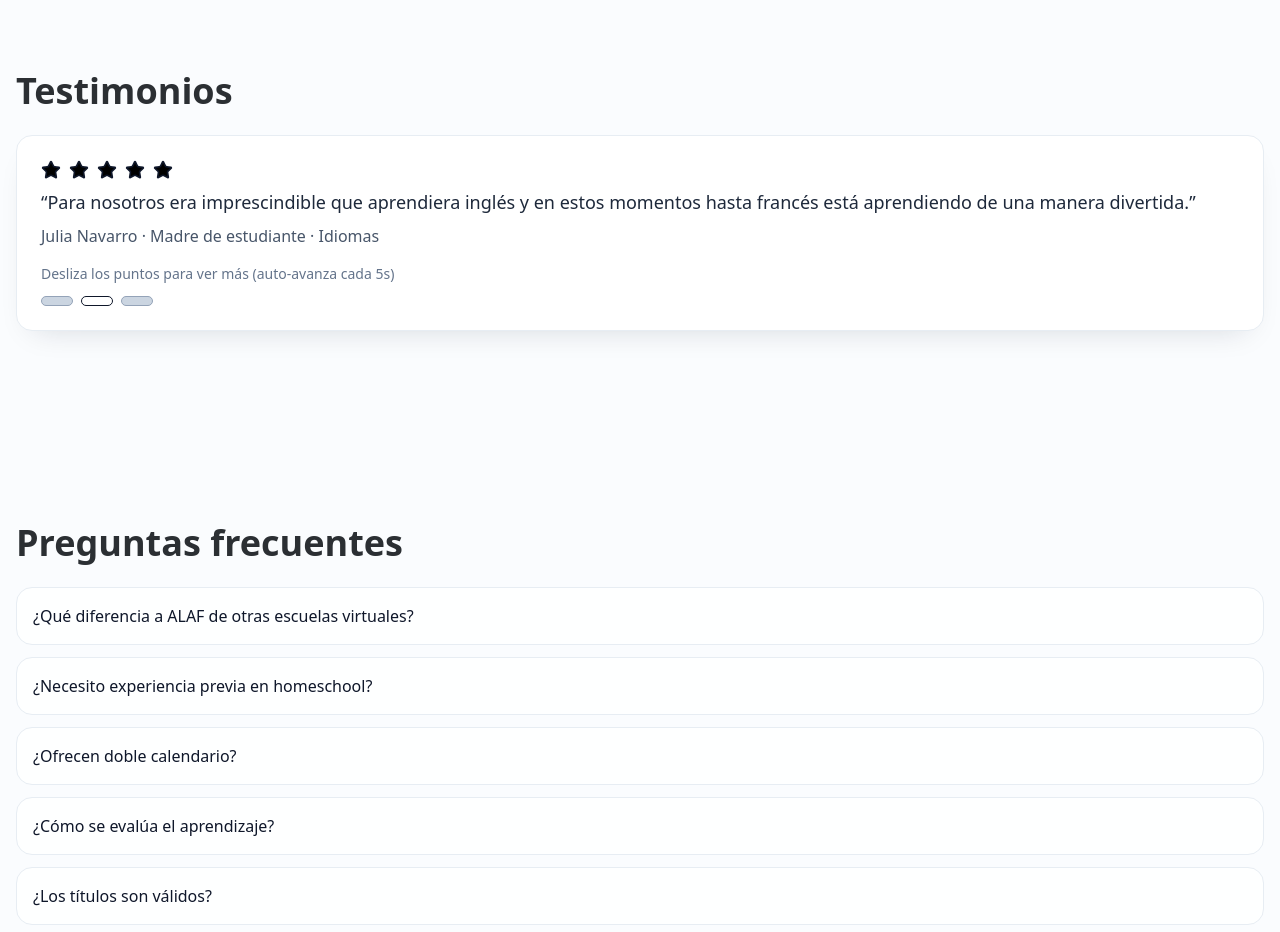
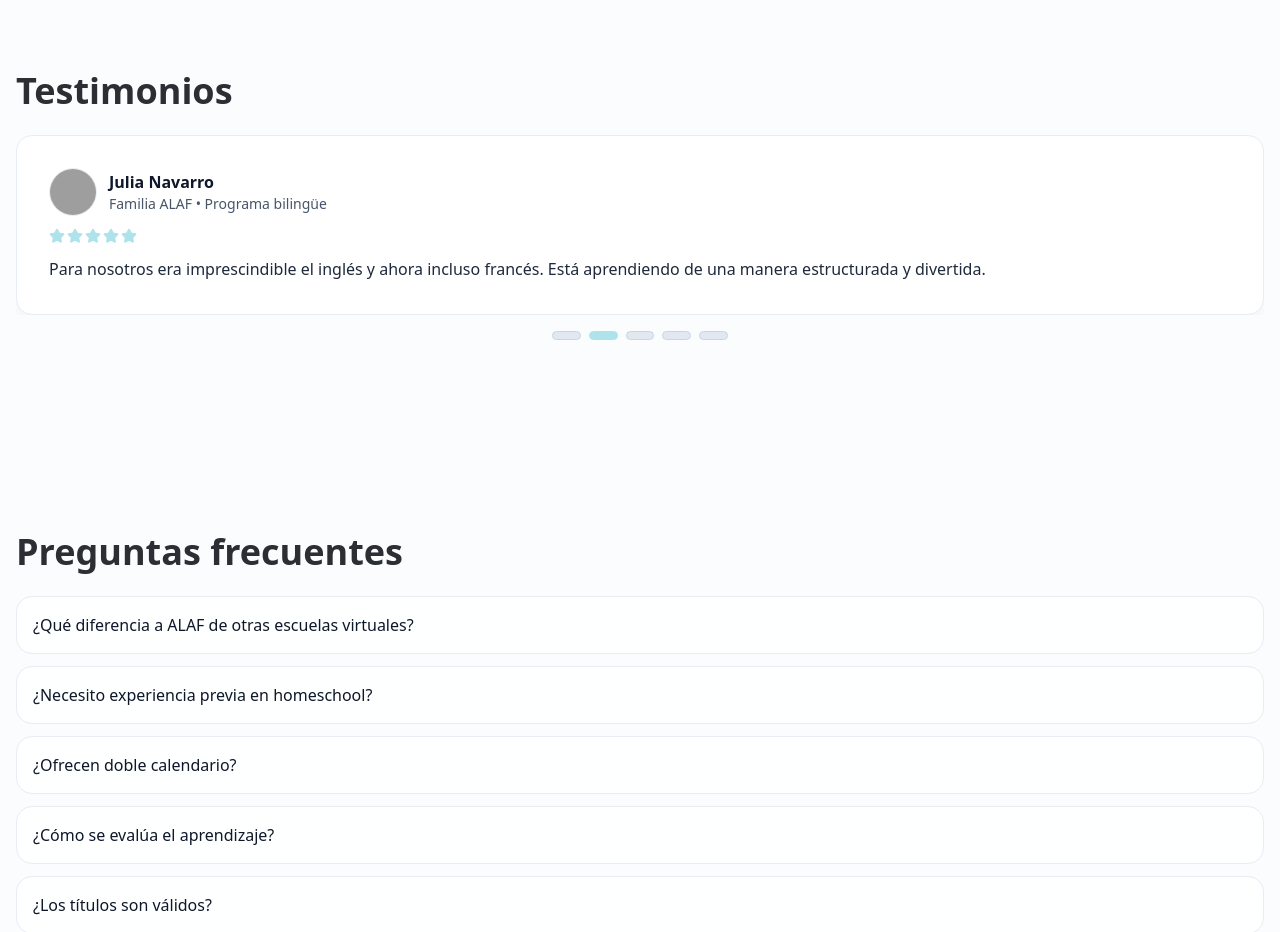
Before and after one commit to lulabtechnology/Alaf, a Next.js app: page / in a window 1280 px wide. Shown: the part 4120-5052 px from the top of the page. Built offline with nearby package versions, Linux system fonts and the light colour scheme; grey boxes are pictures that could not be loaded.

Commit message:
Update testimonials.tsx

```diff
--- a/app/(site)/components/testimonials.tsx
+++ b/app/(site)/components/testimonials.tsx
@@ -1,37 +1,126 @@
-'use client';
-import { useEffect, useState } from 'react';
-import { Star } from 'lucide-react';
+"use client";
+
+import { useEffect, useMemo, useState } from "react";
+import Image from "next/image";
+import { Star } from "lucide-react";
+
+/**
+ * Rutas locales sugeridas para fotos:
+ * /public/alaf/testimonios/autor-1.jpg
+ * /public/alaf/testimonios/autor-2.jpg
+ * /public/alaf/testimonios/autor-3.jpg
+ * /public/alaf/testimonios/autor-4.jpg
+ * ... (puedes añadir más)
+ */
 
 type Testimonial = {
   name: string;
-  program: string;
-  rating: number;
-  text: string;
+  subtitle: string; // programa/objetivo
+  quote: string;
+  rating: number; // 1..5
+  photo?: string; // ruta local opcional
 };
 
-const data: Testimonial[] = [
+const DATA: Testimonial[] = [
   {
-    name: 'Mónica Mock',
-    program: 'Madre de mellizas · Programa académico',
+    name: "Mónica Mock",
+    subtitle: "Mamá de mellizas • Homeschool",
+    quote:
+      "No puedo sentirme más satisfecha con la educación recibida por mis mellizas. Era exactamente lo que buscábamos: una educación de primer mundo.",
     rating: 5,
-    text:
-      'No puedo sentirme más satisfecha con la educación recibida por mis mellizas. Me encanta porque era lo que buscaba, una educación de primer mundo.'
+    photo: "/alaf/testimonios/autor-1.jpg",
   },
   {
-    name: 'Julia Navarro',
-    program: 'Madre de estudiante · Idiomas',
+    name: "Julia Navarro",
+    subtitle: "Familia ALAF • Programa bilingüe",
+    quote:
+      "Para nosotros era imprescindible el inglés y ahora incluso francés. Está aprendiendo de una manera estructurada y divertida.",
     rating: 5,
-    text:
-      'Para nosotros era imprescindible que aprendiera inglés y en estos momentos hasta francés está aprendiendo de una manera divertida.'
+    photo: "/alaf/testimonios/autor-2.jpg",
   },
-  { name: 'Luis G.', program: 'Bootcamp de refuerzo', rating: 5, text: 'El seguimiento semanal y los simulacros me ayudaron a organizar el estudio y subir mi puntaje.' }
+  {
+    name: "María G.",
+    subtitle: "Mamá homeschool",
+    quote:
+      "Mi hija volvió a sonreír al estudiar. Ahora aprende sin estrés y con amor. El acompañamiento humano marca la diferencia.",
+    rating: 5,
+    photo: "/alaf/testimonios/autor-3.jpg",
+  },
+  {
+    name: "Diego",
+    subtitle: "Secundaria • Plan personalizado",
+    quote:
+      "En ALAF encontré apoyo y estructura para organizar mi aprendizaje online. Los reportes me ayudan a ver mi progreso real.",
+    rating: 4,
+    photo: "/alaf/testimonios/autor-4.jpg",
+  },
+  {
+    name: "Valentina R.",
+    subtitle: "Primaria • Virtual School",
+    quote:
+      "Las clases son dinámicas y las tareas tienen propósito. Se nota el avance en lectura y matemáticas.",
+    rating: 5,
+  },
 ];
 
+function Stars({ value }: { value: number }) {
+  return (
+    <div className="flex gap-0.5" aria-label={`${value} de 5 estrellas`}>
+      {Array.from({ length: 5 }).map((_, i) => (
+        <Star
+          key={i}
+          className="w-4 h-4"
+          style={{
+            color: i < value ? "var(--celeste)" : "#e2e8f0",
+            fill: i < value ? "var(--celeste)" : "transparent",
+          }}
+          aria-hidden="true"
+        />
+      ))}
+    </div>
+  );
+}
+
+function Avatar({ name, photo }: { name: string; photo?: string }) {
+  const initials = useMemo(
+    () =>
+      name
+        .split(" ")
+        .map((p) => p[0])
+        .join("")
+        .slice(0, 2)
+        .toUpperCase(),
+    [name]
+  );
+
+  return (
+    <div className="relative w-12 h-12 rounded-full overflow-hidden border border-[var(--border)] bg-white">
+      {photo ? (
+        <Image
+          src={photo}
+          alt={name}
+          fill
+          sizes="48px"
+          className="object-cover"
+        />
+      ) : (
+        <div className="w-full h-full grid place-items-center text-slate-700">
+          <span className="text-sm font-semibold">{initials}</span>
+        </div>
+      )}
+    </div>
+  );
+}
+
 export function Testimonials() {
-  const [index, setIndex] = useState(0);
+  const [idx, setIdx] = useState(0);
 
+  // auto-avance cada 5s
   useEffect(() => {
-    const id = setInterval(() => setIndex((i) => (i + 1) % data.length), 5000);
+    const id = setInterval(
+      () => setIdx((p) => (p + 1) % DATA.length),
+      5000
+    );
     return () => clearInterval(id);
   }, []);
 
@@ -40,40 +129,49 @@ export function Testimonials() {
       <div className="container-max">
         <h2 className="h2 mb-6">Testimonios</h2>
 
-        <div className="card p-6">
-          <div className="flex items-center gap-2 mb-2" aria-hidden>
-            {Array.from({ length: 5 }).map((_, i) => (
-              <Star key={i} className={`w-5 h-5 ${i < data[index].rating ? 'fill-[var(--brand)] text-[var(--brand)]' : 'text-slate-300'}`} />
+        <div className="relative">
+          {/* Slides */}
+          <div className="overflow-hidden">
+            {DATA.map((t, i) => (
+              <article
+                key={t.name + i}
+                className={`card p-6 md:p-8 transition-opacity duration-500 ${
+                  idx === i ? "opacity-100" : "opacity-0 pointer-events-none absolute inset-0"
+                }`}
+              >
+                <div className="flex items-center gap-3 mb-3">
+                  <Avatar name={t.name} photo={t.photo} />
+                  <div>
+                    <div className="font-semibold text-slate-900">{t.name}</div>
+                    <div className="text-slate-600 text-sm">{t.subtitle}</div>
+                  </div>
+                </div>
+
+                <Stars value={t.rating} />
+
+                <p className="text-slate-800 leading-relaxed mt-3">
+                  {t.quote}
+                </p>
+              </article>
             ))}
           </div>
 
-          <p className="text-lg mb-2 text-slate-800">“{data[index].text}”</p>
-          <p className="muted">{data[index].name} · {data[index].program}</p>
-
-          <div className="mt-4 text-sm text-slate-500">Desliza los puntos para ver más (auto-avanza cada 5s)</div>
-
-          <div className="mt-3 flex gap-2">
-            {data.map((_, i) => {
-              const active = i === index;
-              return (
-                <button
-                  key={i}
-                  type="button"
-                  onClick={() => setIndex(i)}
-                  aria-label={`Ir al testimonio ${i + 1}`}
-                  aria-current={active ? 'true' : 'false'}
-                  className={[
-                    "h-2.5 w-8 rounded-full border transition",
-                    active
-                      ? "bg-[var(--brand)] border-[color:var(--brand)]"
-                      : "bg-slate-300 border-slate-400 hover:bg-slate-400"
-                  ].join(" ")}
-                />
-              );
-            })}
+          {/* Dots (sin texto auxiliar) */}
+          <div className="mt-4 flex items-center justify-center gap-2">
+            {DATA.map((_, i) => (
+              <button
+                key={i}
+                className="dot"
+                aria-current={idx === i}
+                aria-label={`testimonio ${i + 1}`}
+                onClick={() => setIdx(i)}
+              />
+            ))}
           </div>
         </div>
       </div>
     </section>
   );
 }
+
+export default Testimonials;
```
